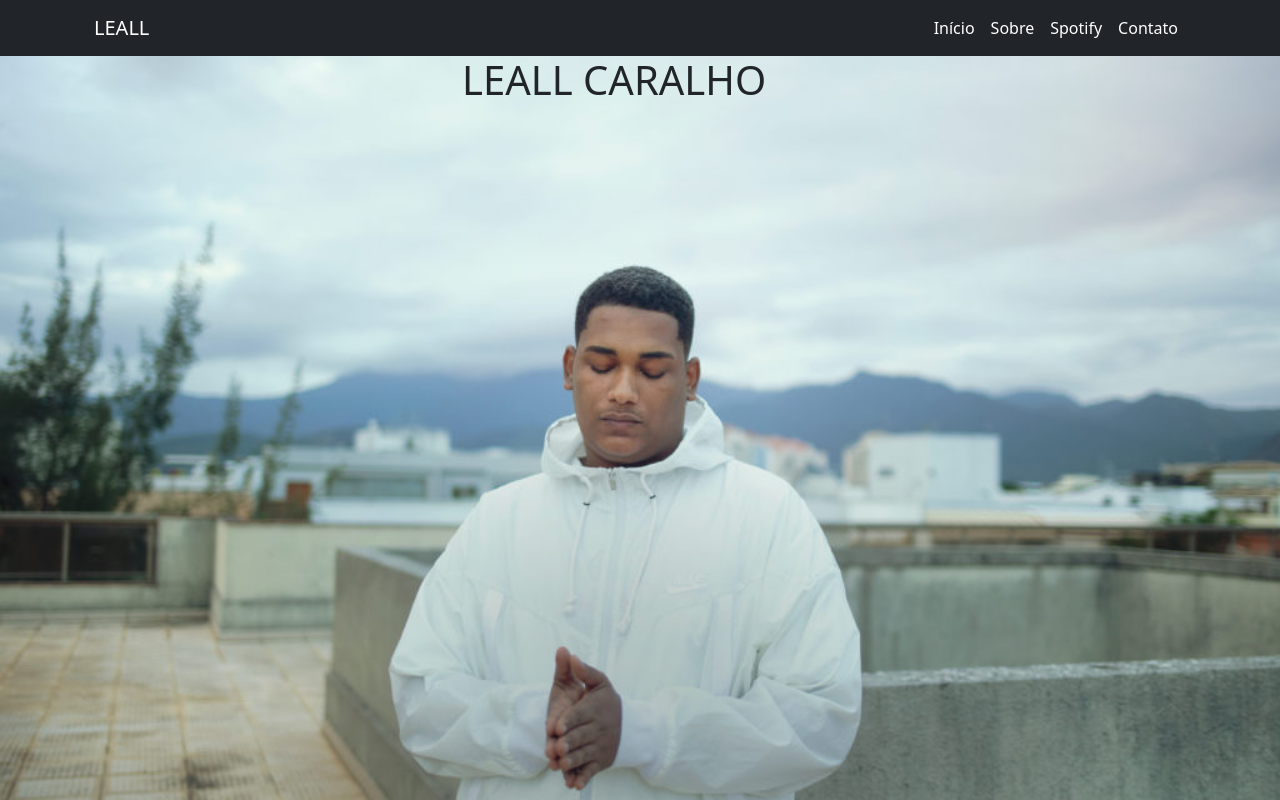
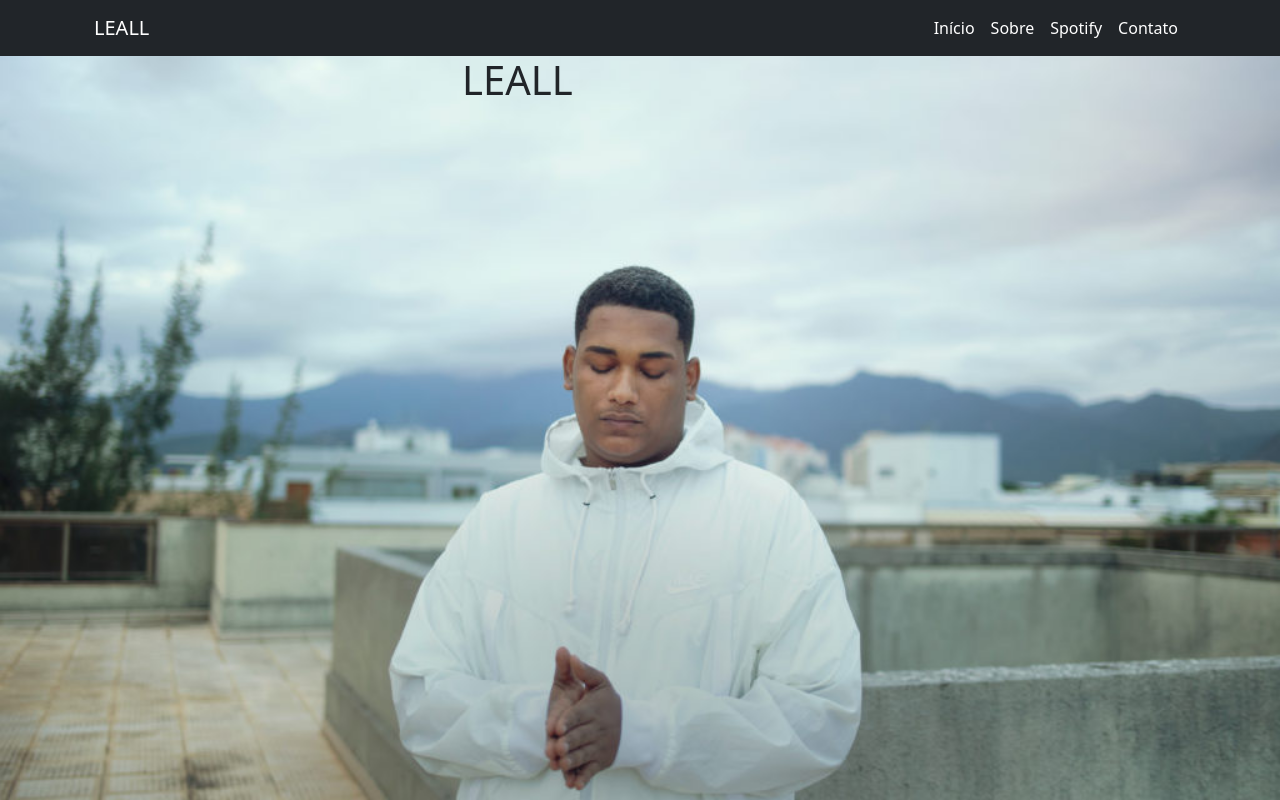
Before and after one commit to erich-pijas/TrabalhoBootstrapGeekIguacu, a plain HTML site: page index.html in a window 1280 px wide. Drawn offline with nearby package versions, Linux system fonts and the light colour scheme.

Commit message:
Update index.html

```diff
--- a/index.html
+++ b/index.html
@@ -52,7 +52,7 @@
 
             </div>
             <div class="col-6">
-                <h1>LEALL CARALHO</h1>
+                <h1>LEALL</h1>
             </div>
             <div class="col-3">
 
```
